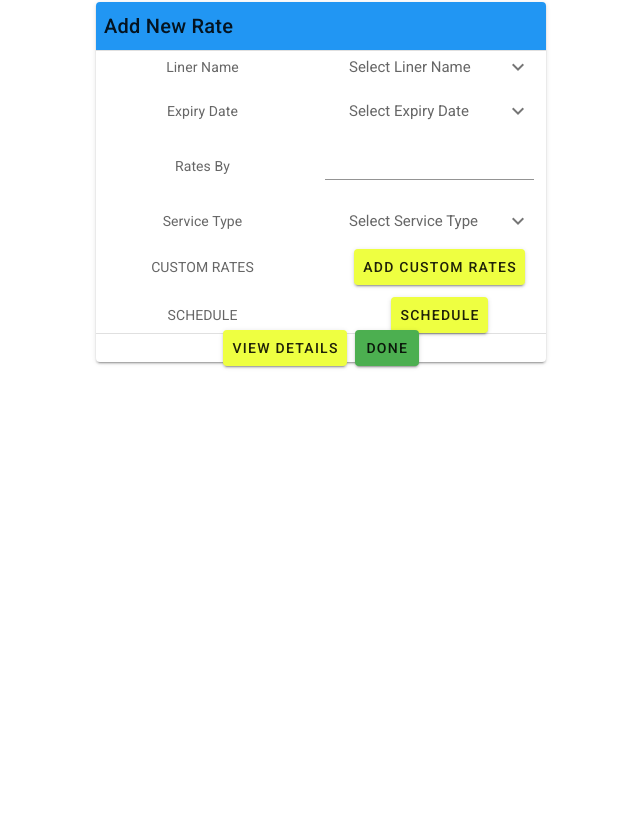
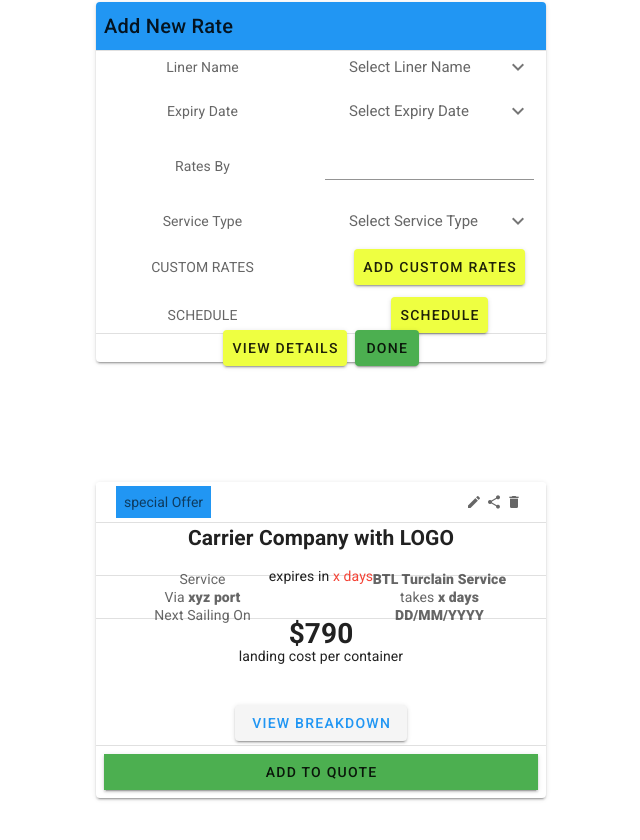
Before and after one commit to megabyte98/components, a Vue app: page / in a window 1280 px wide. Shown: the part 515-1355 px from the top of the page, without its empty margins (319-959 px from the left). Before the commit the page ends 937 px from the top, so only its background shows below. Built offline with nearby package versions, Linux system fonts and the light colour scheme.

Commit message:
added new card

```diff
--- a/src/App.vue
+++ b/src/App.vue
@@ -229,6 +229,75 @@
 
 </div>
 
+<!-- add rate card -->
+
+
+<div class="container d-flex ma-auto">
+  <v-card raised outlined:loading="loading" class="mx-auto my-12" width="450">
+     <v-system-bar class=" white pa-5">
+      <v-spacer><span class="blue pa-2">special Offer</span></v-spacer>
+      <v-icon>mdi-pencil</v-icon>
+       <v-icon>mdi-share-variant</v-icon>
+       <v-icon>mdi-delete</v-icon>
+    </v-system-bar>
+    <v-divider></v-divider>
+      <v-row>
+        <v-card-text class="text-center"><h2>Carrier Company with LOGO </h2></v-card-text>
+        <v-card-text class="text-center pa-0" ><p class="pa-0 ma-0">expires in <span class="red--text">x days</span></p></v-card-text>
+      </v-row>
+    <v-divider></v-divider>
+
+     <v-card-text class="pa-0">
+      <v-row align="center">
+        <v-col  cols="6 pa-1">
+          <p class="text-center ma-0">Service</p>
+        </v-col>
+        <v-col cols="6 pa-1">
+          <p class=" text-center ma-0 font-weight-black">BTL Turclain Service</p>
+        </v-col>
+      </v-row>
+    </v-card-text>
+
+     <v-card-text class="pa-0">
+      <v-row align="center">
+        <v-col  cols="6 pa-1">
+          <p class=" text-center ma-0">Via <span class="font-weight-black">xyz port</span></p>
+        </v-col>
+        <v-col cols="6 pa-1">
+          <p class=" text-center ma-0">takes <span class="font-weight-black">x days</span></p>
+        </v-col>
+      </v-row>
+    </v-card-text>
+
+ <v-card-text class="pa-0">
+      <v-row align="center">
+        <v-col  cols="6 pa-1">
+          <p class=" text-center ma-0">Next Sailing On</p>
+        </v-col>
+        <v-col cols="6 pa-1">
+          <p class="font-weight-black text-center ma-0">DD/MM/YYYY</p>
+        </v-col>
+      </v-row>
+    </v-card-text>
+    <v-divider></v-divider>
+   <v-row class="text-center">
+    <v-card-text> <h1>$790</h1>
+     <p>landing cost per container</p>
+     <br>
+     <h2><v-btn class="blue--text">VIEW BREAKDOWN</v-btn></h2>
+    </v-card-text>
+   </v-row>
+   <v-divider></v-divider>
+      <v-card-actions>
+         <v-btn block tile color="green">
+        ADD TO QUOTE
+        </v-btn>
+
+        </v-card-actions>
+  </v-card>
+
+</div>
+
   </v-app>
 </template>
 
```
